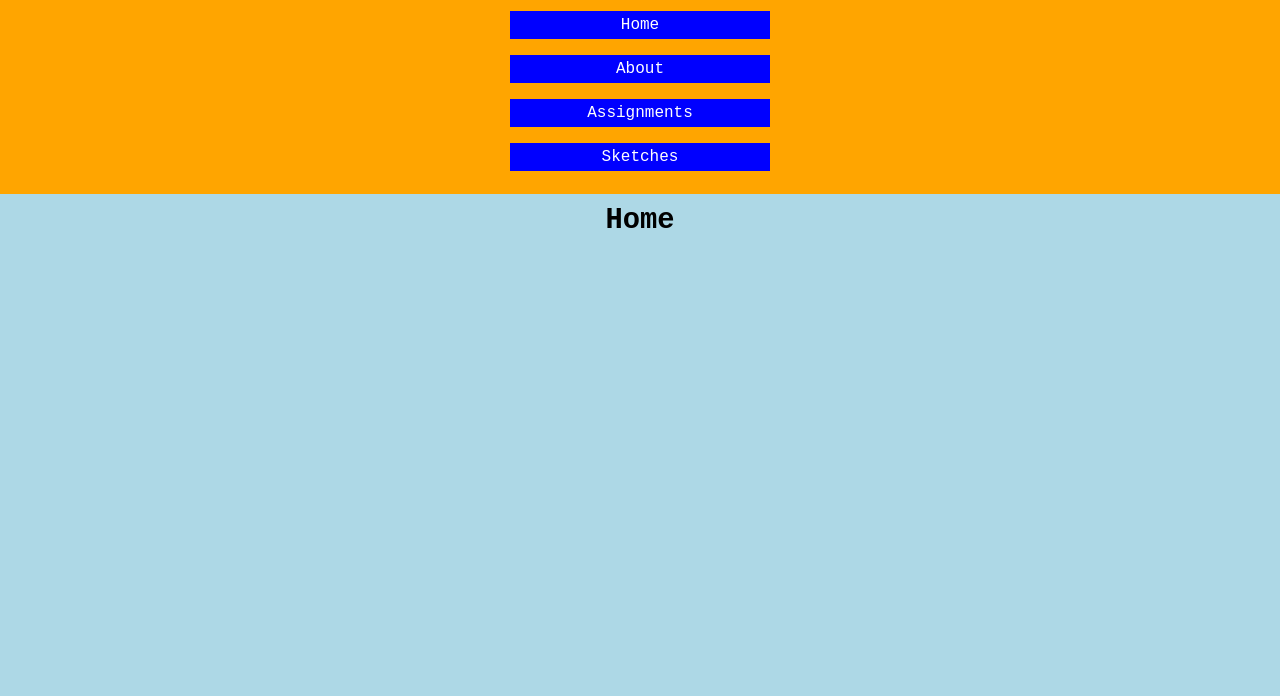
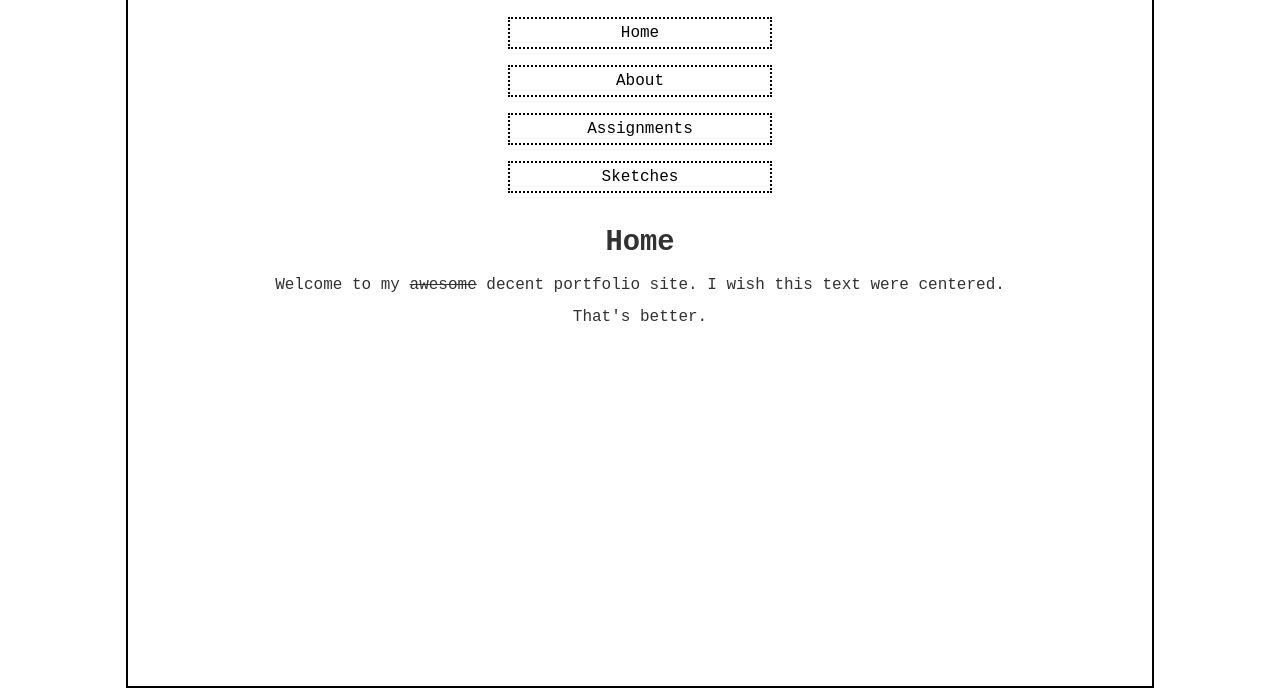
Before and after one commit to dougrosman/sample-portfolio, a plain HTML site: page docs/index.html in a window 1280 px wide. Shown: the part 108-804 px from the top of the page. Drawn offline with Linux system fonts and the light colour scheme.

Commit message:
Add some advanced styling

```diff
--- a/docs/css/style.css
+++ b/docs/css/style.css
@@ -4,8 +4,8 @@
 }
 
 body {
-    background-color: lightblue;
-    font-family: 'Courier New', Courier, monospace
+    font-family: 'Courier New', Courier, monospace;
+    color: rgb(50, 50, 50);
 }
 
 header {
@@ -15,7 +15,6 @@ header {
 h1 {
     text-align: center;
     padding: 10px;
-    border: 2px solid black;
 }
 
 h2 {
@@ -28,19 +27,22 @@ h3 {
     margin: 5px;
 }
 
-#top-menu {
-
-    background-color:orange;
-    padding: 10px 0;
+ul {
+    margin: 0 auto;
 }
 
-.main-menu-item {
-    list-style: none;
+ol {
+    margin-left: 45px;
 }
 
 li {
     text-align: center;
     margin: 10px;
+}
+
+p {
+    padding: 2px;
+    margin: 10px 2px;
 }
 
 a {
@@ -54,13 +56,29 @@ a:hover {
     background-color: black;
 }
 
+#wrapper {
+    width: 80vw;
+    height: 98vh;
+    margin: 1vh auto;
+    border: 2px solid black;
+}
+
+#top-menu {
+    padding: 10px 0;
+    height: max-content;
+}
+
+.main-menu-item {
+    list-style: none;
+}
+
 .main-menu-item > a {
     display: inline-block;
     width: 250px;
     padding: 5px;
     text-decoration: none;
-    background-color: blue;
-    color: white;
+    border: 2px dotted black;
+    color: black;
 }
 
 .main-menu-item > a:hover {
@@ -87,3 +105,7 @@ a:hover {
 .left {
     text-align: left;
 }
+
+.center {
+    text-align: center;
+}
--- a/docs/index.html
+++ b/docs/index.html
@@ -9,6 +9,8 @@
 </head>
 <body>
 
+    <!-- A wrapper for your page content can give you a bit more control over laying out your content. Without this, the entire <body> section acts as the wrapper for you content -->
+    <div id="wrapper">
         <header>
             <h1><a class="site-title" href=".">Doug's Webdev Portfolio</a></h1>
 
@@ -24,7 +26,22 @@
                 </ul>
             </nav>
         </header>
+        <div id="content">
             <h2 class="page-title">Home</h2>
+
+            <p class="center">Welcome to my <s>awesome</s> decent portfolio site. I wish this text were centered.</p>
+
+            <p class="center">That's better.</p>
+
+        </div>
+
+
+
+
+
+    </div>
+
+
 
 </body>
 </html>
```
Also changed, not shown: docs/about/index.html (+11 -0 lines), docs/assignments/index.html (+7 -1 lines), docs/sketches/index.html (+8 -1 lines). Lines whose indentation alone changed are shown as unchanged.
